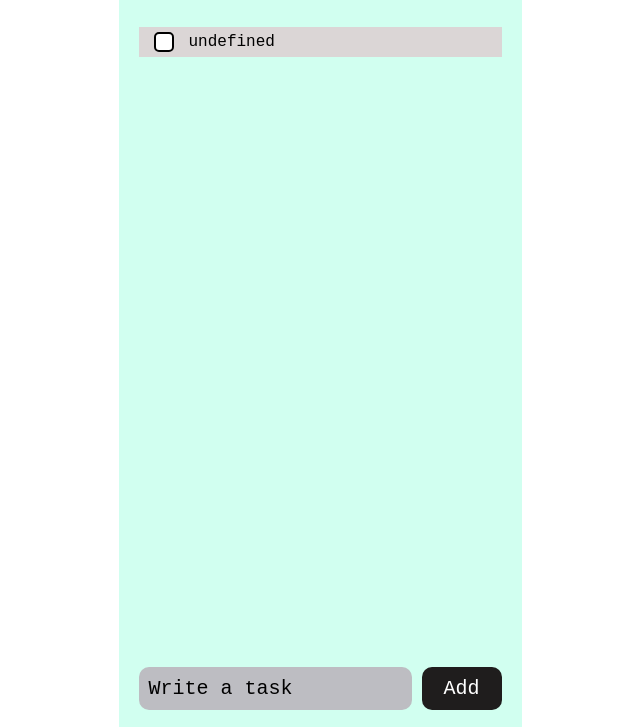
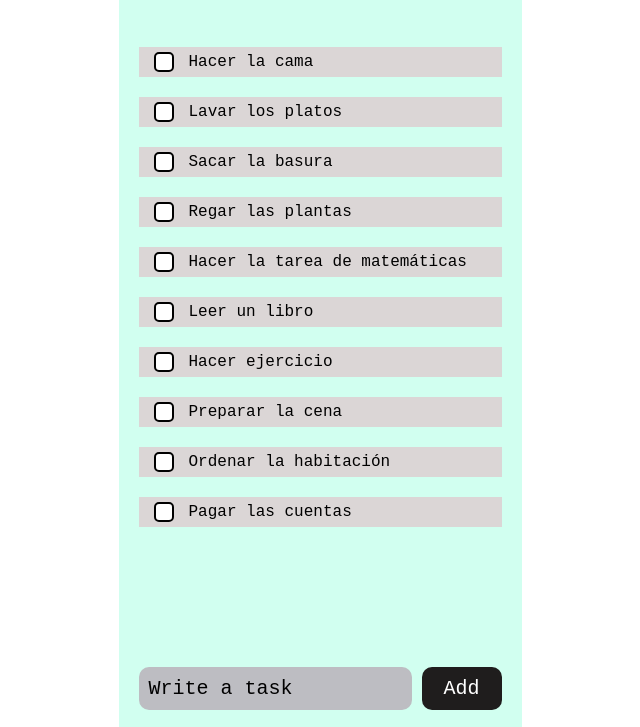
Before and after one commit to MG5Gabri/tareas, a plain HTML site: page index.html in a window 1280 px wide. Shown: the part 73-800 px from the top of the page, without its empty margins (320-960 px from the left). Drawn offline with Linux system fonts and the light colour scheme.

Commit message:
Pruba corta

```diff
--- a/componentes/tareas/data.js
+++ b/componentes/tareas/data.js
@@ -1,4 +1,5 @@
-const listaDeTareas = [
+function todasLasTareas() {
+let listaDeTareas = [
     "Hacer la cama",
     "Lavar los platos",
     "Sacar la basura",
@@ -11,4 +12,7 @@ const listaDeTareas = [
     "Pagar las cuentas"
 ];
 
-export {listaDeTareas}
+return listaDeTareas
+}
+
+export {todasLasTareas}
--- a/componentes/tareas/tareas.css
+++ b/componentes/tareas/tareas.css
@@ -3,8 +3,10 @@
     width: 100%;
 
     padding: 2rem;
+    gap: 1rem;
 }
 .divTarea {
+    margin-top: 2rem;
     height: 3rem;
     width: 100%;
     background-color: rgb(219, 214, 214);
--- a/componentes/tareas/tareas.js
+++ b/componentes/tareas/tareas.js
@@ -1,40 +1,38 @@
-function crearTarea(nombre) {
-    let tarea = document.createElement('div');
-    tarea.className = "tarea";
+import { todasLasTareas } from "./data.js";
 
-    let dTarea = document.createElement('div');
-    dTarea.className = "divTarea";
+function item(contenido) {
+    let div = document.createElement('div');
+    div.className = "divTarea";
 
-    let checktarea = document.createElement('div');
-    checktarea.className = "checkBox";
+
+    let checkbox = document.createElement('div')
+    checkbox.className = "checkBox"
+    div.appendChild(checkbox)
     let check = document.createElement('div');
     check.className = "check";
-    checktarea.appendChild(check);
+    checkbox.appendChild(check);
+
 
     let nametarea = document.createElement('div');
     nametarea.className = "nameTarea";
-    nametarea.innerText = nombre;
+    nametarea.innerText = contenido;
+    div.appendChild(nametarea)
 
-    dTarea.appendChild(checktarea);
-    dTarea.appendChild(nametarea);
-    tarea.appendChild(dTarea);
 
-    return tarea;
+    return div;
 }
 
-function agregarTareas(listaDeTareas) {
-    let contenedor = document.getElementById("contenedorTareas");
-    for (let i = 0; i < listaDeTareas.length; i++) {
-        contenedor.appendChild(crearTarea(listaDeTareas[i]));
-    }
+function crearTarea() {
+    let div = document.createElement('div');
+    div.className = "tarea";
+
+    let tareas = todasLasTareas();
+
+    tareas.forEach((letra) => {
+        div.appendChild(item(letra));
+    });
+
+    return div;
 }
 
-window.onload = function() {
-    if (typeof listaDeTareas !== 'undefined') {
-        agregarTareas(listaDeTareas);
-    } else {
-        console.error("La lista de tareas no está definida. Asegúrate de que 'data.js' está correctamente vinculado.");
-    }
-};
-
 export {crearTarea}
```
